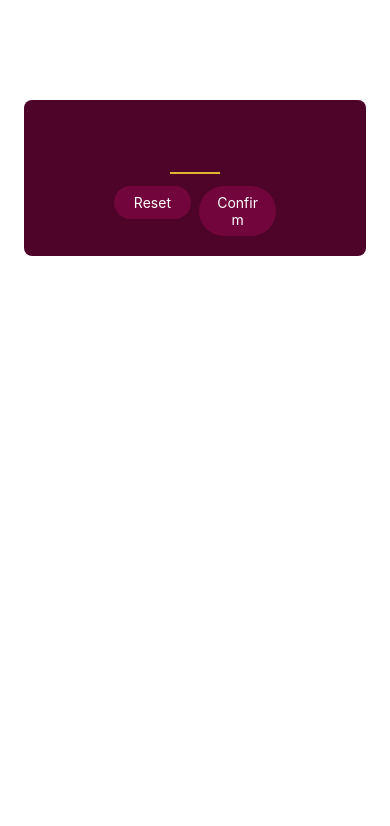
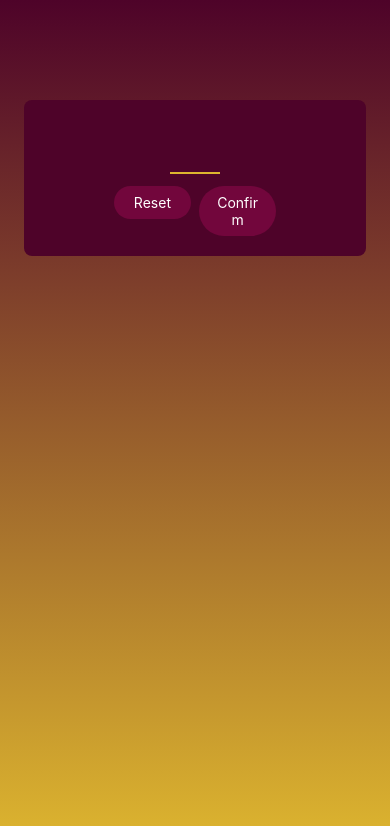
Before and after one commit to DHughes666/mobile_projects, a React Native app in the folder guessingGame/: screen / in a window 390 px wide. Shown: the top 826 px of the page. Built offline with nearby package versions, Linux system fonts and the light colour scheme.

Commit message:
Coloring background

```diff
--- a/guessingGame/App.js
+++ b/guessingGame/App.js
@@ -1,21 +1,24 @@
 import { StatusBar } from 'expo-status-bar';
-import { StyleSheet, Text, View } from 'react-native';
+import { StyleSheet } from 'react-native';
+import { LinearGradient } from 'expo-linear-gradient';
 import StartGameScreen from './screens/startGameScreen';
 
 export default function App() {
   return (
     <>
-      <StartGameScreen />
+      <LinearGradient
+        colors={['#4e0329', '#ddb52f']}
+        style={styles.rootScreen}
+      >
+        <StartGameScreen />
+      </LinearGradient>
       <StatusBar style='auto' />
     </>
   );
 }
 
 const styles = StyleSheet.create({
-  container: {
+  rootScreen: {
     flex: 1,
-    backgroundColor: '#fff',
-    alignItems: 'center',
-    justifyContent: 'center',
   },
 });
--- a/guessingGame/package.json
+++ b/guessingGame/package.json
@@ -10,6 +10,7 @@
   },
   "dependencies": {
     "expo": "~49.0.15",
+    "expo-linear-gradient": "~12.3.0",
     "expo-status-bar": "~1.6.0",
     "react": "18.2.0",
     "react-native": "0.72.6"
```
Also changed, not shown: 1 other file (tests, documents, lock files or other folders).
